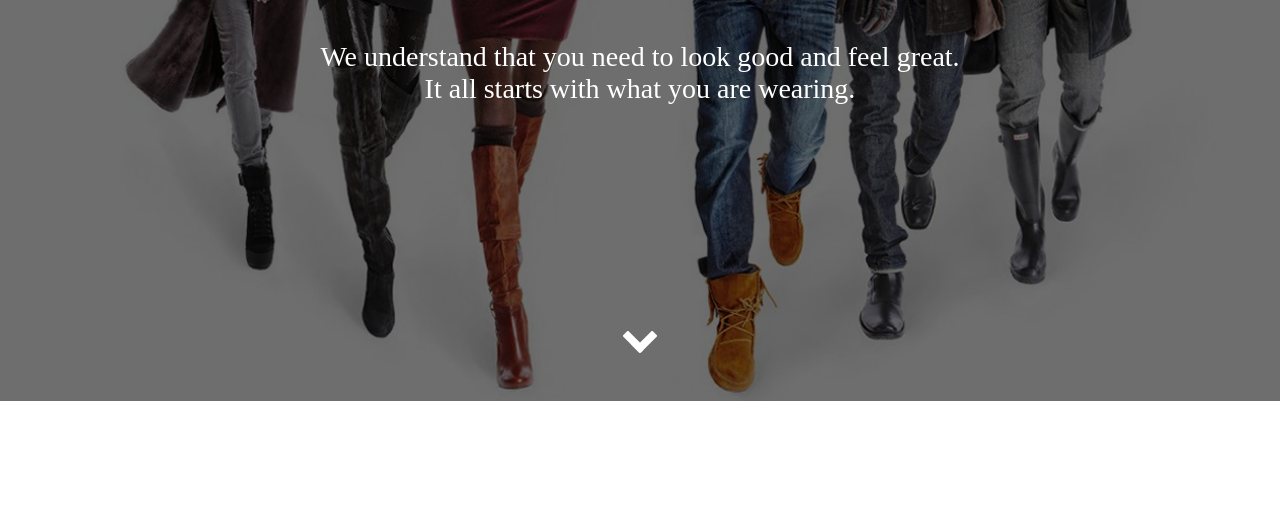
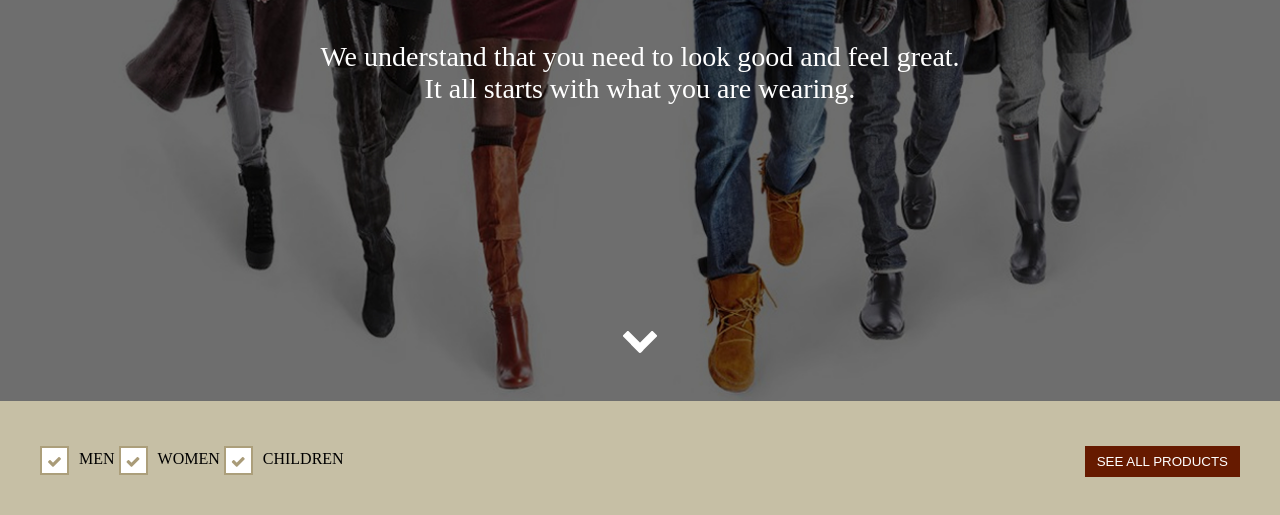
Before and after one commit to Iamkosgei/yolomy, a plain HTML site: page index.html in a window 1280 px wide. Shown: the part 399-914 px from the top of the page. Before the commit the page ends 800 px from the top, so only its background shows below. Drawn offline with nearby package versions, Linux system fonts and the light colour scheme.

Commit message:
finished creating the selection section which contains the checkboxes

```diff
--- a/css/style.css
+++ b/css/style.css
@@ -1,7 +1,15 @@
+/* Import FontAwesome for the checkmark icon */
+@import url('https://maxcdn.bootstrapcdn.com/font-awesome/4.7.0/css/font-awesome.min.css');
+
 *
 {
     padding: 0;
     margin: 0;
+}
+
+.container
+{
+    max-width: 1200px;
 }
 
 #home
@@ -89,3 +97,90 @@ a
     align-self: end;
     justify-self: center;
 }
+
+/* selection section */
+#selection
+{
+    height: 15vh;
+    background: #C6BFA5;
+}
+#selection  .container
+{
+    height: 100%;
+
+    display: grid;
+    grid-template-columns: repeat(2,1fr);
+    align-content: center;
+
+    margin: 0 auto
+}
+.see-all-div
+{
+    text-align: end
+}
+#see-all
+{
+    border: none;
+    padding: 0.5rem 0.75rem;
+    background: #661A00;
+    color: white;
+
+}
+#see-all:hover
+{
+    cursor: pointer;
+}
+
+.pd-checkbox
+{
+    display: inline;
+}
+
+/* styling the checkboxes
+/* hide the regular checkbox */
+.pd-checkbox input {
+    opacity: 0;
+    position: absolute;
+}
+/* position the label */
+.pd-checkbox input, .p-checkbox label {
+    display: inline-block;
+    vertical-align: middle;
+    margin: 5px;
+    cursor: pointer;
+}
+
+.pd-checkbox label {
+    position: relative;
+}
+/* style the unchecked checkbox */
+.pd-checkbox input + label:before {
+    content: '';
+    background: #fff;
+    border: 2px solid #CCCCCC;
+    display: inline-block;
+    vertical-align: middle;
+    width: 15px;
+    height:15px;
+    padding: 5px;
+    margin-right: 10px;
+    text-align: center;
+    font-size:15px;
+    line-height:18px;
+}
+/* style the checked checkbox */
+.pd-checkbox input:checked + label:before {
+    content: "\f00c";
+    font-family: 'FontAwesome';
+    background: #FFFFFF;
+    color: #A99B78;
+    border-color:#AC9F7B;
+}
+
+/* product section */
+#products
+{
+    width: 100%;
+
+    margin: 0 auto;
+}
--- a/index.html
+++ b/index.html
@@ -5,6 +5,9 @@
     <meta name="viewport" content="width=device-width, initial-scale=1.0">
     <meta http-equiv="X-UA-Compatible" content="ie=edge">
     <link rel="stylesheet" href="../css/style.css">
+
+    <link rel="stylesheet" href="https://use.fontawesome.com/releases/v5.7.2/css/all.css" integrity="sha384-fnmOCqbTlWIlj8LyTjo7mOUStjsKC4pOpQbqyi7RrhN7udi9RwhKkMHpvLbHG9Sr" crossorigin="anonymous">
+
     <script src="https://code.jquery.com/jquery-3.3.1.js" integrity="sha256-2Kok7MbOyxpgUVvAk/HJ2jigOSYS2auK4Pfzbm7uH60=" crossorigin="anonymous"></script>
     <title>YOLOMY</title>
 </head>
@@ -31,7 +34,32 @@
     </header>
 
 
+    <section id="selection">
+            <div class="container">
+                  <div>
+                              <form accept-charset="UTF-8" action="" class="form" id="pardot-form" method="post" name="pardot-form">
+                                          <p class="form-field checkbox1 pd-checkbox required no-label">
+                                                <input id="checkbox1" name="checkbox1" onchange="" type="checkbox" value="" checked = "checked">
+                                                <label class="inline" for="checkbox1">MEN</label>
+                                          </p>
 
+                                          <p class="form-field checkbox3 pd-checkbox required no-label">
+                                                <input id="checkbox2" name="checkbox2" onchange="" type="checkbox" value="" checked = "checked">
+                                                <label class="inline" for="checkbox2">WOMEN</label>
+                                          </p>
+
+                                          <p class="form-field checkbox3 pd-checkbox required no-label">
+                                              <input id="checkbox3" name="checkbox3" onchange="" type="checkbox" value="" checked = "checked">
+                                              <label class="inline" for="checkbox3">CHILDREN</label>
+                                          </p>
+                              </form>
+                  </div>
+
+                  <div class="see-all-div">
+                        <button id="see-all">SEE ALL PRODUCTS</button>
+                  </div>
+            </div>
+      </section>
 
 
     <script src="./js/main.js"></script>
--- a/js/main.js
+++ b/js/main.js
@@ -2,7 +2,6 @@
       $(window).on("scroll", function() {
         if($(window).scrollTop()) {
               $('#main-nav').addClass('pink');
-              console.log("scrolling")
         }
 
         else {
```
